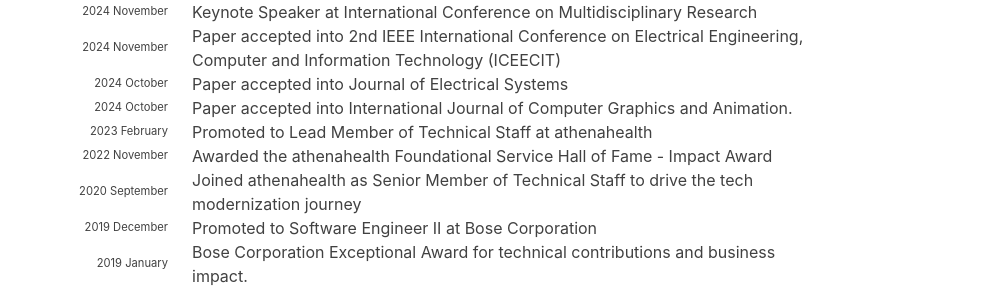
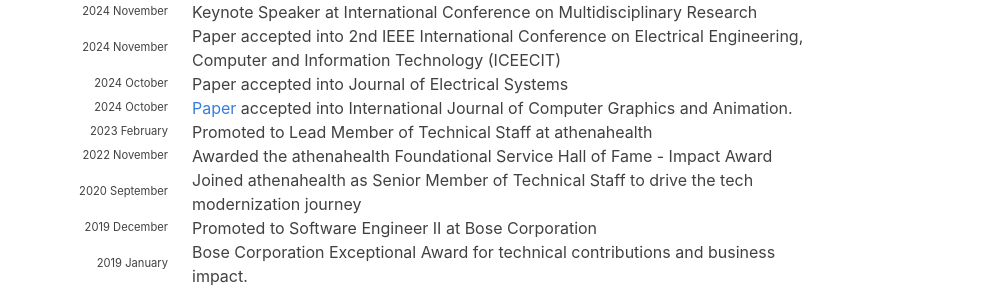
Before and after one commit to hariharanragothaman/hariharanragothaman.github.io, a Jekyll site: the page built from index.md, in a window 1280 px wide and 900 px high, scrolled down 988 px. Shown: the part 162-453 px from the top of the window, without its empty margins (140-1139 px from the left). Built offline with Jekyll 4.4.1, drawn with Linux system fonts in a browser that asks for light colours; nearby versions of some CDN libraries; some web fonts are replaced; some of the changed lines change nothing that is shown.

Commit message:
Polishes and Updates

```diff
--- a/_data/news.yaml
+++ b/_data/news.yaml
@@ -44,7 +44,7 @@
 
 - year: 2024
   year-extra: October
-  description: Paper accepted into International Journal of Computer Graphics and Animation.
+  description: <a href="https://aircconline.com/ijcga/V14N4/14424ijcga01.pdf">Paper</a> accepted into International Journal of Computer Graphics and Animation.
 
 - year: 2023
   year-extra: February
```
